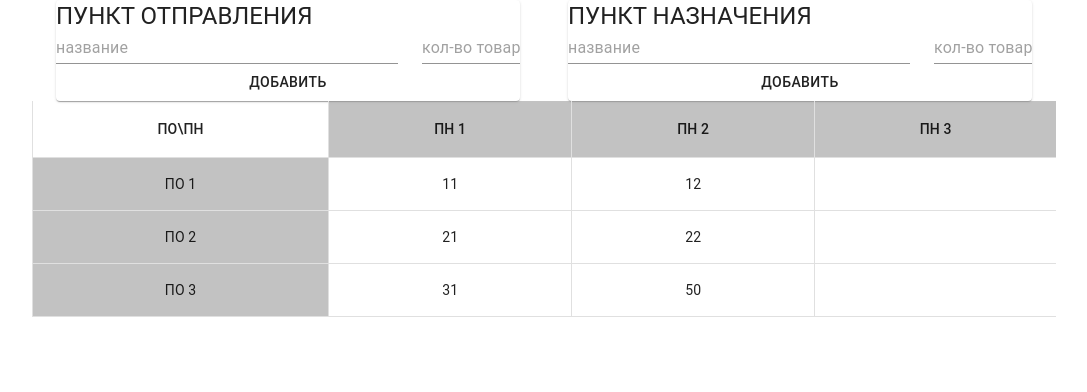
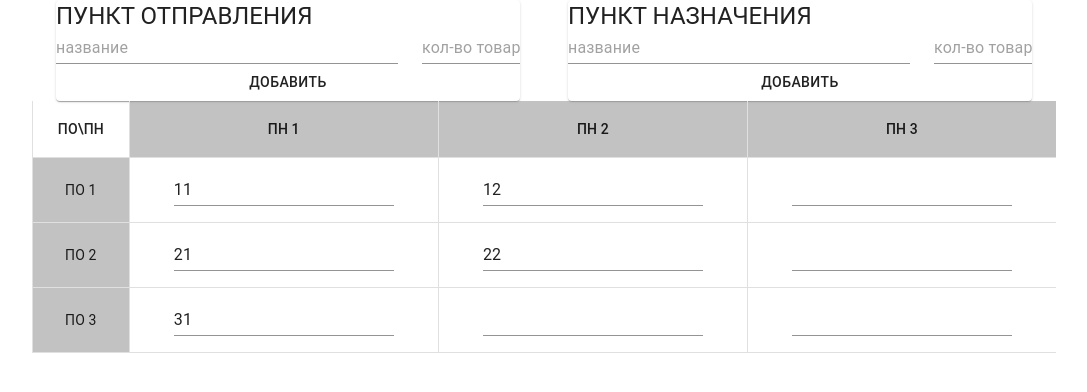
Before and after one commit to eavarlamova/fuzzy-transport-problem, a React (Create React App) app: page / in a window 1280 px wide. Shown: the top 392 px of the page, without its empty margins (96-1183 px from the left). Built offline with nearby package versions, Linux system fonts and the light colour scheme.

Commit message:
input correct price (c_ij)

```diff
--- a/src/pages/FormPage/components/ResaltTable/index.jsx
+++ b/src/pages/FormPage/components/ResaltTable/index.jsx
@@ -1,10 +1,11 @@
-import { Table, TableHead, TableCell, TableBody, TableRow } from "@material-ui/core";
+import { Table, TableHead, TableCell, TableBody, TableRow, Input } from "@material-ui/core";
 import { memo } from "react";
 import "../../index.scss"
 const ResultTable = (props) => {
   const {
     points,
     matrix,
+    handleChangePrice,
   } = props;
 
   return (
@@ -20,12 +21,19 @@ const ResultTable = (props) => {
           </TableRow>
         </TableHead>
         <TableBody>
-          {console.log('#######', matrix, '#######')}
-          {matrix.map((item, index) => {
+          {console.log('matrix', matrix)}
+          {matrix.map((item, indexRow) => {
             return (
               <TableRow>
-                <TableCell className='table_name'> {points.departure[index].name}</TableCell>
-                {item.map(item => <TableCell> {item.x}</TableCell> )}
+                <TableCell className='table_name'> {points.departure[indexRow].name}</TableCell>
+                {item.map((item, indexCol) => (
+                  <TableCell>
+                    <Input
+                      value={item.c || ''}
+                      onChange={({target: {value}})=>{console.log('111', 111);handleChangePrice(indexRow,indexCol,value)}}
+                    />
+                  </TableCell>
+                ))}
                 {/* <TableCell> </TableCell> */}
               </TableRow>
             )
--- a/src/pages/FormPage/index.jsx
+++ b/src/pages/FormPage/index.jsx
@@ -10,14 +10,16 @@ const FormPage = () => {
   const [currentPoint, setCurrentPoint] = useState({ departure: {}, destination: {} });
   const [matrix, setMatrix] = useState([])
   const matrix1 = [
-    [{x: 11 , c: 11}, {x: 12, c: 12}],
-    [{x: 21, c: 21}, {x: 22, c: 22}],
-    [{x: 31, c: 31}, {x: 50, c: null}],
+    [{ x: 11, c: 11 }, { x: 12, c: 12 }],
+    [{ x: 21, c: 21 }, { x: 22, c: 22 }],
+    [{ x: 31, c: 31 }, { x: 50, c: null }],
   ];
-  useEffect(()=>{
+  useEffect(() => {
     setMatrix(matrix1)
-  setPoints({ departure: [{name: 'ПО 1'},{name: 'ПО 2'}, {name: 'ПО 3' }],
-              destination: [ {name: 'ПH 1'}, {name:'ПH 2'}, {name: 'ПH 3' }] })
+    setPoints({
+      departure: [{ name: 'ПО 1' }, { name: 'ПО 2' }, { name: 'ПО 3' }],
+      destination: [{ name: 'ПH 1' }, { name: 'ПH 2' }, { name: 'ПH 3' }]
+    })
   }, [])
 
 
@@ -59,6 +61,15 @@ const FormPage = () => {
         [typeOfKey]: value,
       }
     })
+  };
+
+  const handleChangePrice = (departureNumber,  destinationNumder, newValue) => {
+    const newMatrix = [...matrix]
+    newValue = newValue.trim().replace(/\D/g, '');
+    newMatrix[departureNumber][destinationNumder].c = newValue  ? Number(newValue) : null
+    // console.log('#######', newMatrix, '#######')
+    // console.log('newMatrix', newMatrix)
+    setMatrix(newMatrix)
   };
 
   const addNewPoint = (pointForSave) => {
@@ -107,6 +118,7 @@ const FormPage = () => {
           <ResaltTable
             points={points}
             matrix={matrix}
+            handleChangePrice={handleChangePrice}
           />
         </Grid>
       </Grid>
```
